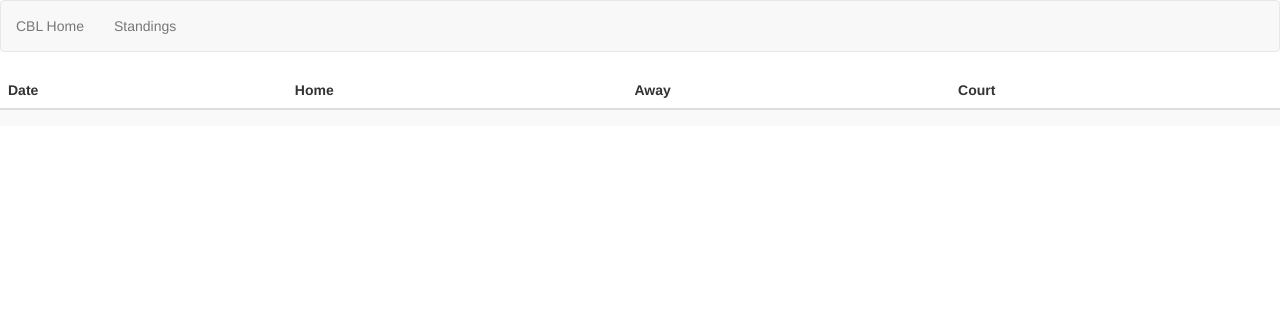
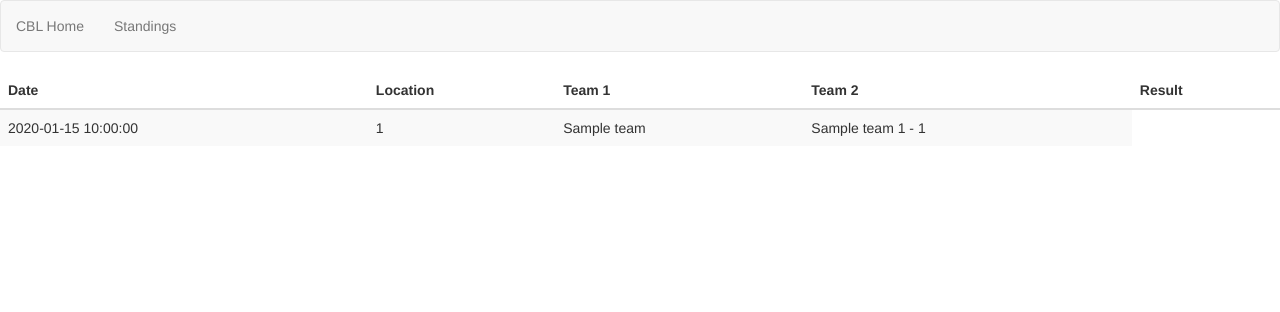
Before and after one commit to jxster/cbl, a Flask app: page /schedule in a window 1280 px wide. Shown: the top 312 px of the page. Run offline with Flask 2, Linux system fonts and the light colour scheme; tables that the repository leaves empty hold one stand-in row (values such as "Sample post"); lists and menus that the app fills with data are empty; some libraries are stand-ins or nearby versions.

Commit message:
more schedule and roster views updated

```diff
--- a/app/main/views.py
+++ b/app/main/views.py
@@ -19,9 +19,14 @@
 
 
 @main.route('/teams/<team>')
-def team(name):
-    players = Team.query.filter_by(name=name).first().players.all()
-    return render_template('roster.html', players=players)
+def team(team):
+    team = Team.query.filter_by(name=team).first()
+    games = team.games.all()
+    for g in games:
+        g.opponent = g.get_opponent(team.id)
+    players = team.players.all()
+    return render_template('team.html', players=players, games=games,
+                            id=team.id)
 
 
 @main.route('/schedule')
--- a/app/templates/schedule.html
+++ b/app/templates/schedule.html
@@ -3,17 +3,26 @@
 <table class="table table-striped">
     <thead>
         <th>Date</th>
-        <th>Home</th>
-        <th>Away</th>
-        <th>Court</th>
+        <th>Location</th>
+        <th>Team 1</th>
+        <th>Team 2</th>
+        <th>Result</th>
     </thead>
     <tbody>
         {% for game in games %}
         <tr>
-            <td></td>
-            <td></td>
-            <td></td>
-            <td></td>
+            <td>{{ game.date}}</td>
+            <td>{{ game.court }}</td>
+            {% for t in game.teams.all() %}
+                <td>{{ t.name }}</td>
+            {% endfor %}
+            <td>
+                {% if game.win_id %}
+                    {{ game.teams.filter_by(id=game.win_id).first().name }} {{ game.win_scr }} - {{ game.los_scr}}
+                {% else %}
+                        -
+                {% endif %}
+            </td>
         </tr>
         {% endfor %}
     </tbody>
```
Also changed, not shown: app/models.py (+8 -2 lines), app/templates/roster.html (deleted, +0 -10 lines), app/templates/team.html (added, +43 -0 lines), 1 other file.
